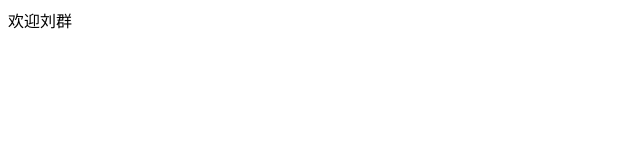
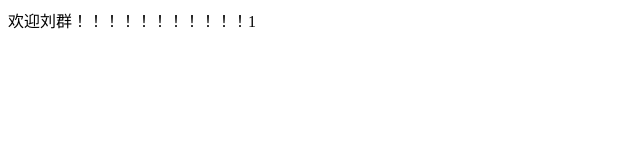
Before and after one commit to lxdbcn1327790/robin.github.io, a plain HTML site: page index.html in a window 1280 px wide. Shown: the whole page, without its empty margins (0-640 px from the left). Drawn offline with Linux system fonts and the light colour scheme.

Commit message:
1
second

```diff
--- a/index.html
+++ b/index.html
@@ -5,7 +5,7 @@
     <title>Title</title>
 </head>
 <body>
-欢迎刘群
+欢迎刘群！！！！！！！！！！！1
 
 </body>
 </html>
```
